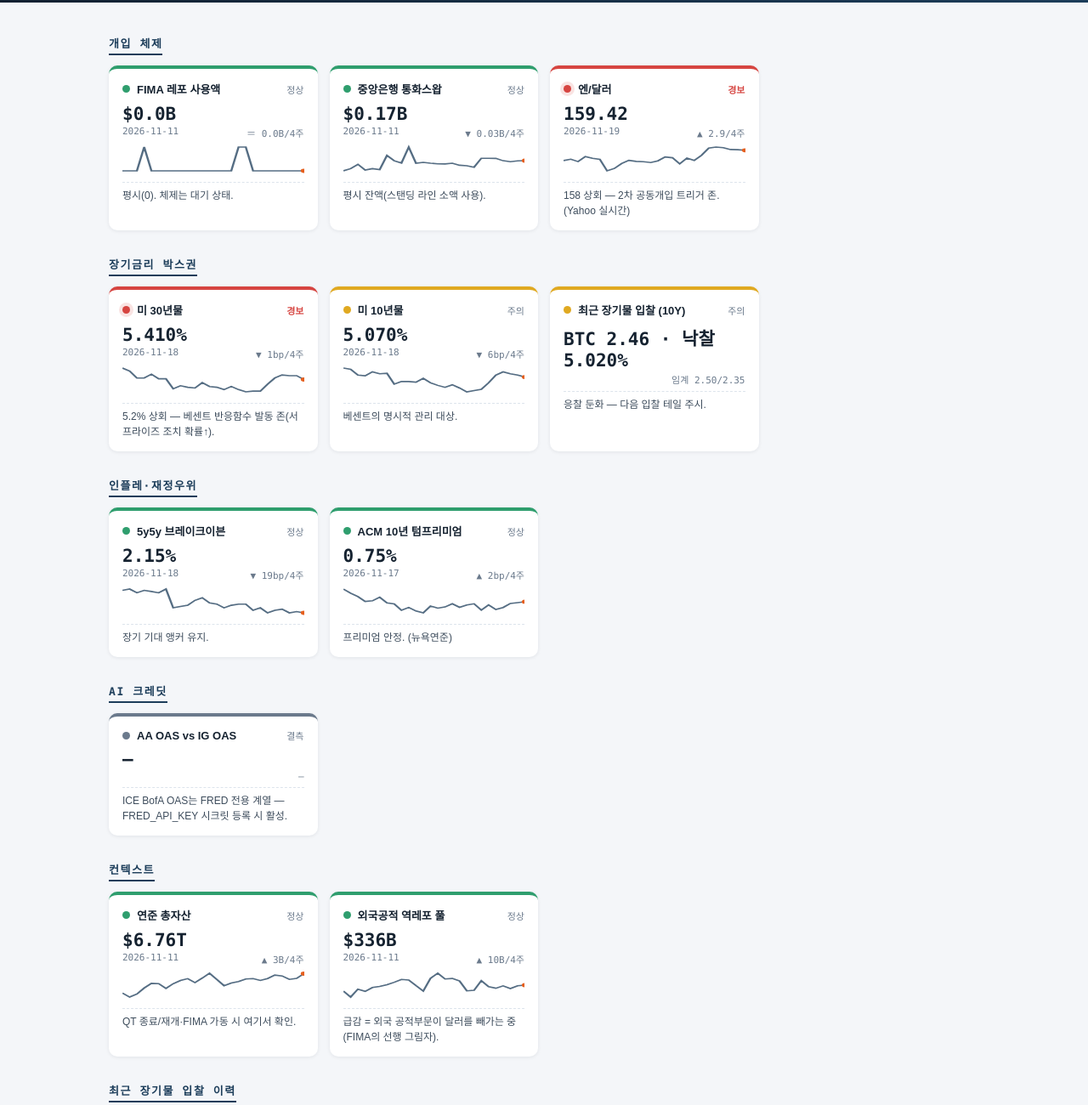
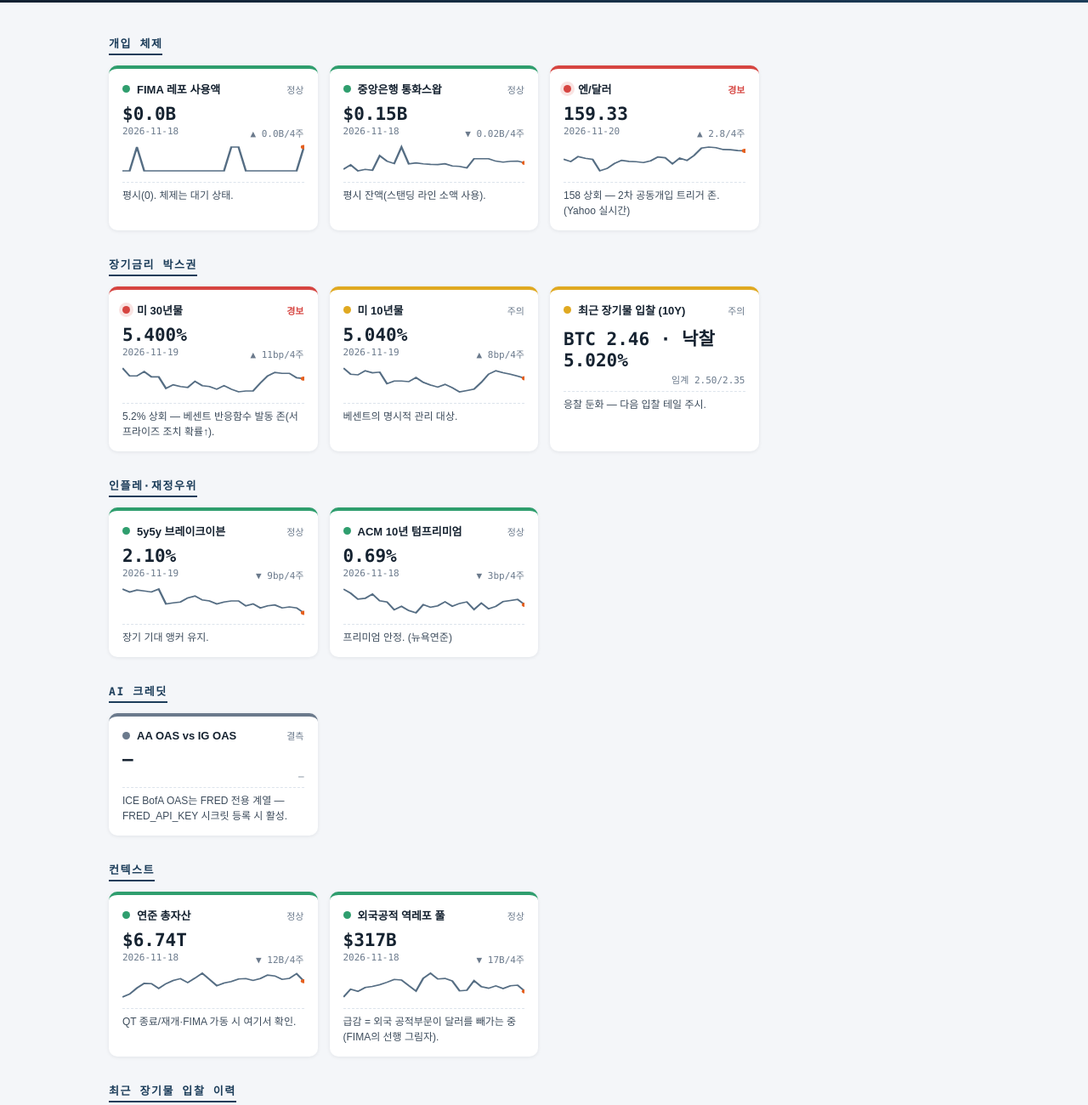
Before and after one commit to hoee213/macro-regime-watch, a plain HTML site: page docs/index.html in a window 1280 px wide. Shown: the part 200-1500 px from the top of the page at 85% size. Drawn offline with Linux system fonts and the light colour scheme.

Commit message:
대시보드 갱신 2026-11-20 11:10 KST

```diff
--- a/docs/index.html
+++ b/docs/index.html
@@ -68,7 +68,7 @@ body { background:var(--paper); color:var(--ink);
   <div class="wrap" style="padding:0;">
     <div class="eyebrow">Treasury–Fed Regime Watch</div>
     <h1>변곡점 대시보드</h1>
-    <div class="sub">생성 2026-11-19 11:25 KST · 소스: 재무부 · 연준 H.4.1 · 뉴욕연준 ACM · TreasuryDirect · Yahoo · FRED(OAS)</div>
+    <div class="sub">생성 2026-11-20 11:10 KST · 소스: 재무부 · 연준 H.4.1 · 뉴욕연준 ACM · TreasuryDirect · Yahoo · FRED(OAS)</div>
     <div class="regime st-red"><b>[경보]</b> 복수 경보 — 변곡 국면 진입 가능성. 개별 신호의 조합(어느 시나리오인지)을 판독할 것.</div>
   </div>
 </div>
@@ -83,8 +83,8 @@ body { background:var(--paper); color:var(--ink);
           <span class="card-status">정상</span>
         </div>
         <div class="card-val">$0.0B</div>
-        <div class="card-meta"><span>2026-11-11</span><span>＝ 0.0B/4주</span></div>
-        <svg class="spark" viewBox="0 0 140 34" preserveAspectRatio="none"><polyline points="0.0,31.0 5.6,31.0 11.2,31.0 16.8,3.0 22.4,31.0 28.0,31.0 33.6,31.0 39.2,31.0 44.8,31.0 50.4,31.0 56.0,31.0 61.6,31.0 67.2,31.0 72.8,31.0 78.4,31.0 84.0,31.0 89.6,3.0 95.2,3.0 100.8,31.0 106.4,31.0 112.0,31.0 117.6,31.0 123.2,31.0 128.8,31.0 134.4,31.0 140.0,31.0" /><circle cx="140.0" cy="31.0" r="2.4"/></svg>
+        <div class="card-meta"><span>2026-11-18</span><span>▲ 0.0B/4주</span></div>
+        <svg class="spark" viewBox="0 0 140 34" preserveAspectRatio="none"><polyline points="0.0,31.0 5.6,31.0 11.2,3.0 16.8,31.0 22.4,31.0 28.0,31.0 33.6,31.0 39.2,31.0 44.8,31.0 50.4,31.0 56.0,31.0 61.6,31.0 67.2,31.0 72.8,31.0 78.4,31.0 84.0,3.0 89.6,3.0 95.2,31.0 100.8,31.0 106.4,31.0 112.0,31.0 117.6,31.0 123.2,31.0 128.8,31.0 134.4,31.0 140.0,3.0" /><circle cx="140.0" cy="3.0" r="2.4"/></svg>
         <div class="card-note">평시(0). 체제는 대기 상태.</div>
       </div>
       <div class="card st-green">
@@ -93,9 +93,9 @@ body { background:var(--paper); color:var(--ink);
           <span class="card-name">중앙은행 통화스왑</span>
           <span class="card-status">정상</span>
         </div>
-        <div class="card-val">$0.17B</div>
-        <div class="card-meta"><span>2026-11-11</span><span>▼ 0.03B/4주</span></div>
-        <svg class="spark" viewBox="0 0 140 34" preserveAspectRatio="none"><polyline points="0.0,31.0 5.6,28.4 11.2,23.3 16.8,30.1 22.4,28.4 28.0,29.5 33.6,12.9 39.2,19.1 44.8,21.8 50.4,3.0 56.0,22.0 61.6,21.0 67.2,22.0 72.8,22.7 78.4,22.9 84.0,22.0 89.6,24.4 95.2,25.0 100.8,26.7 106.4,16.2 112.0,16.2 117.6,16.4 123.2,19.1 128.8,20.2 134.4,19.2 140.0,19.0" /><circle cx="140.0" cy="19.0" r="2.4"/></svg>
+        <div class="card-val">$0.15B</div>
+        <div class="card-meta"><span>2026-11-18</span><span>▼ 0.02B/4주</span></div>
+        <svg class="spark" viewBox="0 0 140 34" preserveAspectRatio="none"><polyline points="0.0,29.2 5.6,24.0 11.2,31.0 16.8,29.3 22.4,30.4 28.0,13.2 33.6,19.6 39.2,22.4 44.8,3.0 50.4,22.7 56.0,21.6 61.6,22.7 67.2,23.4 72.8,23.6 78.4,22.7 84.0,25.2 89.6,25.7 95.2,27.5 100.8,16.7 106.4,16.7 112.0,16.8 117.6,19.6 123.2,20.8 128.8,19.7 134.4,19.6 140.0,21.6" /><circle cx="140.0" cy="21.6" r="2.4"/></svg>
         <div class="card-note">평시 잔액(스탠딩 라인 소액 사용).</div>
       </div>
       <div class="card st-red">
@@ -104,9 +104,9 @@ body { background:var(--paper); color:var(--ink);
           <span class="card-name">엔/달러</span>
           <span class="card-status">경보</span>
         </div>
-        <div class="card-val">159.42</div>
-        <div class="card-meta"><span>2026-11-19</span><span>▲ 2.9/4주</span></div>
-        <svg class="spark" viewBox="0 0 140 34" preserveAspectRatio="none"><polyline points="0.0,18.9 5.6,17.3 11.2,20.1 16.8,14.2 22.4,16.3 28.0,17.4 33.6,31.0 39.2,28.2 44.8,22.4 50.4,18.6 56.0,19.9 61.6,20.2 67.2,21.2 72.8,19.2 78.4,14.6 84.0,15.6 89.6,22.7 95.2,16.1 100.8,18.7 106.4,12.7 112.0,4.2 117.6,3.0 123.2,3.8 128.8,5.9 134.4,6.1 140.0,6.8" /><circle cx="140.0" cy="6.8" r="2.4"/></svg>
+        <div class="card-val">159.33</div>
+        <div class="card-meta"><span>2026-11-20</span><span>▲ 2.8/4주</span></div>
+        <svg class="spark" viewBox="0 0 140 34" preserveAspectRatio="none"><polyline points="0.0,17.3 5.6,20.1 11.2,14.2 16.8,16.3 22.4,17.4 28.0,31.0 33.6,28.2 39.2,22.4 44.8,18.6 50.4,19.9 56.0,20.2 61.6,21.2 67.2,19.2 72.8,14.6 78.4,15.6 84.0,22.7 89.6,16.1 95.2,18.7 100.8,12.7 106.4,4.2 112.0,3.0 117.6,3.8 123.2,5.9 128.8,6.1 134.4,7.1 140.0,7.5" /><circle cx="140.0" cy="7.5" r="2.4"/></svg>
         <div class="card-note">158 상회 — 2차 공동개입 트리거 존. (Yahoo 실시간)</div>
       </div></div>
     <h2 class="grp">장기금리 박스권</h2>
@@ -117,9 +117,9 @@ body { background:var(--paper); color:var(--ink);
           <span class="card-name">미 30년물</span>
           <span class="card-status">경보</span>
         </div>
-        <div class="card-val">5.410%</div>
-        <div class="card-meta"><span>2026-11-18</span><span>▼ 1bp/4주</span></div>
-        <svg class="spark" viewBox="0 0 140 34" preserveAspectRatio="none"><polyline points="0.0,3.0 5.6,6.6 11.2,14.7 16.8,14.7 22.4,10.2 28.0,15.6 33.6,15.6 39.2,27.4 44.8,23.8 50.4,25.6 56.0,26.5 61.6,20.2 67.2,24.7 72.8,25.6 78.4,28.3 84.0,24.7 89.6,28.3 95.2,31.0 100.8,30.1 106.4,30.1 112.0,22.0 117.6,14.7 123.2,11.1 128.8,12.0 134.4,12.0 140.0,16.5" /><circle cx="140.0" cy="16.5" r="2.4"/></svg>
+        <div class="card-val">5.400%</div>
+        <div class="card-meta"><span>2026-11-19</span><span>▲ 11bp/4주</span></div>
+        <svg class="spark" viewBox="0 0 140 34" preserveAspectRatio="none"><polyline points="0.0,3.0 5.6,12.3 11.2,12.3 16.8,7.1 22.4,13.4 28.0,13.4 33.6,26.9 39.2,22.7 44.8,24.8 50.4,25.8 56.0,18.6 61.6,23.7 67.2,24.8 72.8,27.9 78.4,23.7 84.0,27.9 89.6,31.0 95.2,30.0 100.8,30.0 106.4,20.6 112.0,12.3 117.6,8.2 123.2,9.2 128.8,9.2 134.4,14.4 140.0,15.4" /><circle cx="140.0" cy="15.4" r="2.4"/></svg>
         <div class="card-note">5.2% 상회 — 베센트 반응함수 발동 존(서프라이즈 조치 확률↑).</div>
       </div>
       <div class="card st-yellow">
@@ -128,9 +128,9 @@ body { background:var(--paper); color:var(--ink);
           <span class="card-name">미 10년물</span>
           <span class="card-status">주의</span>
         </div>
-        <div class="card-val">5.070%</div>
-        <div class="card-meta"><span>2026-11-18</span><span>▼ 6bp/4주</span></div>
-        <svg class="spark" viewBox="0 0 140 34" preserveAspectRatio="none"><polyline points="0.0,3.0 5.6,4.5 11.2,11.3 16.8,12.1 22.4,7.5 28.0,9.8 33.6,9.1 39.2,21.9 44.8,18.9 50.4,18.9 56.0,19.6 61.6,15.1 67.2,20.4 72.8,23.4 78.4,25.7 84.0,22.7 89.6,26.5 95.2,31.0 100.8,29.5 106.4,28.0 112.0,20.4 117.6,11.3 123.2,7.5 128.8,9.8 134.4,11.3 140.0,13.6" /><circle cx="140.0" cy="13.6" r="2.4"/></svg>
+        <div class="card-val">5.040%</div>
+        <div class="card-meta"><span>2026-11-19</span><span>▲ 8bp/4주</span></div>
+        <svg class="spark" viewBox="0 0 140 34" preserveAspectRatio="none"><polyline points="0.0,3.0 5.6,10.2 11.2,11.0 16.8,6.2 22.4,8.6 28.0,7.8 33.6,21.4 39.2,18.2 44.8,18.2 50.4,19.0 56.0,14.2 61.6,19.8 67.2,23.0 72.8,25.4 78.4,22.2 84.0,26.2 89.6,31.0 95.2,29.4 100.8,27.8 106.4,19.8 112.0,10.2 117.6,6.2 123.2,8.6 128.8,10.2 134.4,12.6 140.0,15.0" /><circle cx="140.0" cy="15.0" r="2.4"/></svg>
         <div class="card-note">베센트의 명시적 관리 대상.</div>
       </div>
       <div class="card st-yellow">
@@ -152,9 +152,9 @@ body { background:var(--paper); color:var(--ink);
           <span class="card-name">5y5y 브레이크이븐</span>
           <span class="card-status">정상</span>
         </div>
-        <div class="card-val">2.15%</div>
-        <div class="card-meta"><span>2026-11-18</span><span>▼ 19bp/4주</span></div>
-        <svg class="spark" viewBox="0 0 140 34" preserveAspectRatio="none"><polyline points="0.0,4.5 5.6,3.0 11.2,7.4 16.8,4.5 22.4,5.9 28.0,7.4 33.6,3.0 39.2,25.1 44.8,23.6 50.4,22.1 56.0,16.3 61.6,13.3 67.2,19.2 72.8,20.7 78.4,25.1 84.0,22.1 89.6,20.7 95.2,20.7 100.8,28.0 106.4,25.1 112.0,31.0 117.6,28.0 123.2,26.6 128.8,31.0 134.4,29.5 140.0,31.0" /><circle cx="140.0" cy="31.0" r="2.4"/></svg>
+        <div class="card-val">2.10%</div>
+        <div class="card-meta"><span>2026-11-19</span><span>▼ 9bp/4주</span></div>
+        <svg class="spark" viewBox="0 0 140 34" preserveAspectRatio="none"><polyline points="0.0,3.0 5.6,6.5 11.2,4.2 16.8,5.3 22.4,6.5 28.0,3.0 33.6,20.5 39.2,19.3 44.8,18.2 50.4,13.5 56.0,11.2 61.6,15.8 67.2,17.0 72.8,20.5 78.4,18.2 84.0,17.0 89.6,17.0 95.2,22.8 100.8,20.5 106.4,25.2 112.0,22.8 117.6,21.7 123.2,25.2 128.8,24.0 134.4,25.2 140.0,31.0" /><circle cx="140.0" cy="31.0" r="2.4"/></svg>
         <div class="card-note">장기 기대 앵커 유지.</div>
       </div>
       <div class="card st-green">
@@ -163,9 +163,9 @@ body { background:var(--paper); color:var(--ink);
           <span class="card-name">ACM 10년 텀프리미엄</span>
           <span class="card-status">정상</span>
         </div>
-        <div class="card-val">0.75%</div>
-        <div class="card-meta"><span>2026-11-17</span><span>▲ 2bp/4주</span></div>
-        <svg class="spark" viewBox="0 0 140 34" preserveAspectRatio="none"><polyline points="0.0,3.0 5.6,7.8 11.2,11.9 16.8,17.6 22.4,16.8 28.0,12.7 33.6,19.3 39.2,20.4 44.8,27.9 50.4,24.6 56.0,28.8 61.6,31.0 67.2,23.0 72.8,25.5 78.4,24.1 84.0,20.3 89.6,24.5 95.2,21.8 100.8,20.3 106.4,27.8 112.0,21.6 117.6,27.1 123.2,24.7 128.8,20.0 134.4,19.0 140.0,17.9" /><circle cx="140.0" cy="17.9" r="2.4"/></svg>
+        <div class="card-val">0.69%</div>
+        <div class="card-meta"><span>2026-11-18</span><span>▼ 3bp/4주</span></div>
+        <svg class="spark" viewBox="0 0 140 34" preserveAspectRatio="none"><polyline points="0.0,3.0 5.6,7.9 11.2,14.9 16.8,13.9 22.4,8.9 28.0,16.9 33.6,18.2 39.2,27.3 44.8,23.3 50.4,28.3 56.0,31.0 61.6,21.3 67.2,24.4 72.8,22.7 78.4,18.0 84.0,23.2 89.6,19.9 95.2,18.1 100.8,27.1 106.4,19.6 112.0,26.3 117.6,23.4 123.2,17.8 128.8,16.5 134.4,15.1 140.0,21.5" /><circle cx="140.0" cy="21.5" r="2.4"/></svg>
         <div class="card-note">프리미엄 안정. (뉴욕연준)</div>
       </div></div>
     <h2 class="grp">AI 크레딧</h2>
@@ -189,9 +189,9 @@ body { background:var(--paper); color:var(--ink);
           <span class="card-name">연준 총자산</span>
           <span class="card-status">정상</span>
         </div>
-        <div class="card-val">$6.76T</div>
-        <div class="card-meta"><span>2026-11-11</span><span>▲ 3B/4주</span></div>
-        <svg class="spark" viewBox="0 0 140 34" preserveAspectRatio="none"><polyline points="0.0,26.3 5.6,31.0 11.2,27.4 16.8,20.4 22.4,14.9 28.0,15.2 33.6,20.8 39.2,15.3 44.8,11.5 50.4,9.3 56.0,14.0 61.6,8.7 67.2,3.0 72.8,10.2 78.4,17.6 84.0,14.5 89.6,12.7 95.2,9.8 100.8,9.2 106.4,11.5 112.0,9.2 117.6,5.2 123.2,6.2 128.8,10.2 134.4,9.0 140.0,3.5" /><circle cx="140.0" cy="3.5" r="2.4"/></svg>
+        <div class="card-val">$6.74T</div>
+        <div class="card-meta"><span>2026-11-18</span><span>▼ 12B/4주</span></div>
+        <svg class="spark" viewBox="0 0 140 34" preserveAspectRatio="none"><polyline points="0.0,31.0 5.6,27.4 11.2,20.4 16.8,14.9 22.4,15.2 28.0,20.8 33.6,15.3 39.2,11.5 44.8,9.3 50.4,14.0 56.0,8.7 61.6,3.0 67.2,10.2 72.8,17.6 78.4,14.5 84.0,12.7 89.6,9.8 95.2,9.2 100.8,11.5 106.4,9.2 112.0,5.2 117.6,6.2 123.2,10.2 128.8,9.0 134.4,3.5 140.0,12.3" /><circle cx="140.0" cy="12.3" r="2.4"/></svg>
         <div class="card-note">QT 종료/재개·FIMA 가동 시 여기서 확인.</div>
       </div>
       <div class="card st-green">
@@ -200,9 +200,9 @@ body { background:var(--paper); color:var(--ink);
           <span class="card-name">외국공적 역레포 풀</span>
           <span class="card-status">정상</span>
         </div>
-        <div class="card-val">$336B</div>
-        <div class="card-meta"><span>2026-11-11</span><span>▲ 10B/4주</span></div>
-        <svg class="spark" viewBox="0 0 140 34" preserveAspectRatio="none"><polyline points="0.0,23.9 5.6,31.0 11.2,21.7 16.8,24.3 22.4,19.8 28.0,18.6 33.6,16.5 39.2,13.6 44.8,10.3 50.4,10.9 56.0,17.6 61.6,24.0 67.2,9.0 72.8,3.0 78.4,9.7 84.0,9.1 89.6,12.1 95.2,23.7 100.8,23.0 106.4,11.7 112.0,18.8 117.6,20.6 123.2,17.9 128.8,21.0 134.4,17.7 140.0,17.0" /><circle cx="140.0" cy="17.0" r="2.4"/></svg>
+        <div class="card-val">$317B</div>
+        <div class="card-meta"><span>2026-11-18</span><span>▼ 17B/4주</span></div>
+        <svg class="spark" viewBox="0 0 140 34" preserveAspectRatio="none"><polyline points="0.0,31.0 5.6,21.7 11.2,24.3 16.8,19.8 22.4,18.6 28.0,16.5 33.6,13.6 39.2,10.3 44.8,10.9 50.4,17.6 56.0,24.0 61.6,9.0 67.2,3.0 72.8,9.7 78.4,9.1 84.0,12.1 89.6,23.7 95.2,23.0 100.8,11.7 106.4,18.8 112.0,20.6 117.6,17.9 123.2,21.0 128.8,17.7 134.4,17.0 140.0,24.3" /><circle cx="140.0" cy="24.3" r="2.4"/></svg>
         <div class="card-note">급감 = 외국 공적부문이 달러를 빼가는 중(FIMA의 선행 그림자).</div>
       </div></div>
 
```
Also changed, not shown: docs/signals.json (+44 -44 lines).
